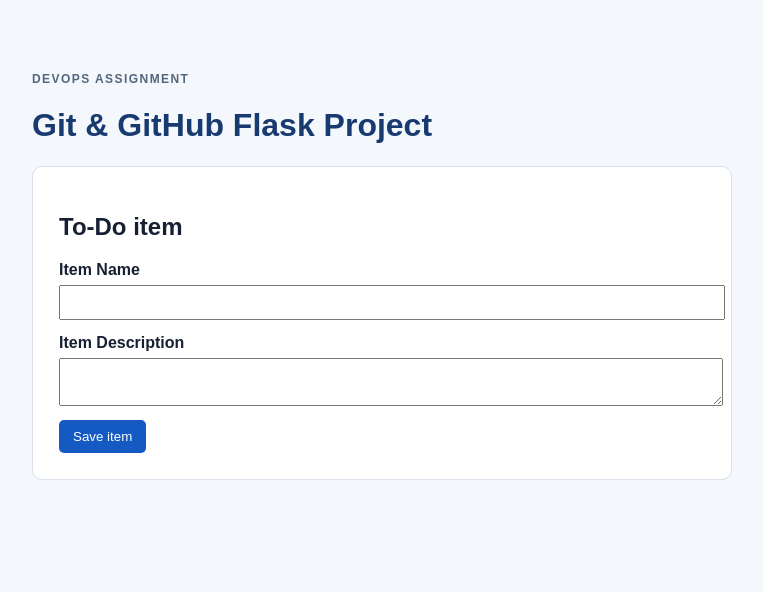
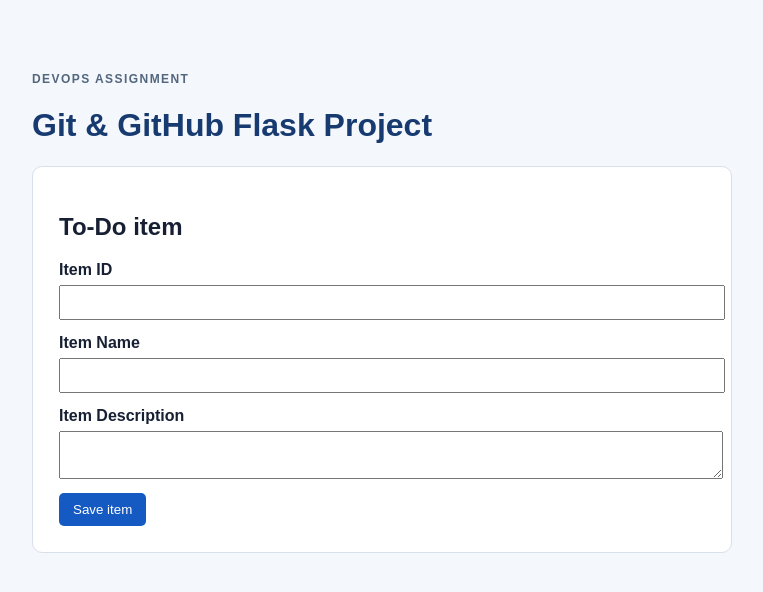
Before and after one commit to maheshvarpandey/Git_and_GitHub_Maheshvar_Pandey, a Flask app: page /todo in a window 1280 px wide. Shown: the top 592 px of the page, without its empty margins (258-1021 px from the left). Run offline with Flask 3, Linux system fonts and the light colour scheme.

Commit message:
Add Item ID field to To-Do form

```diff
--- a/templates/todo.html
+++ b/templates/todo.html
@@ -3,6 +3,7 @@
 <section>
   <h2>To-Do item</h2>
   <form method="post" action="/submittodoitem">
+    <label>Item ID<input name="itemId" required></label>
     <label>Item Name<input name="itemName" required></label>
     <label>Item Description<textarea name="itemDescription" required></textarea></label>
     <button type="submit">Save item</button>
```
